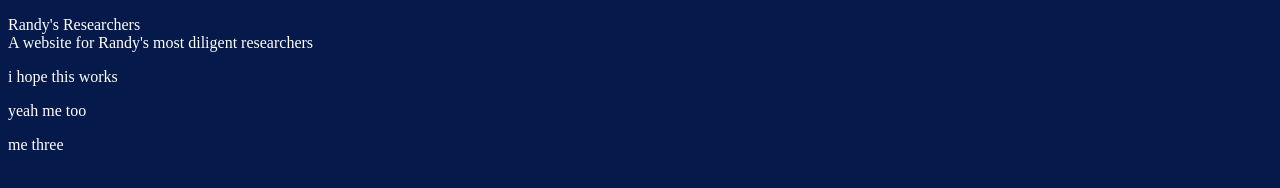
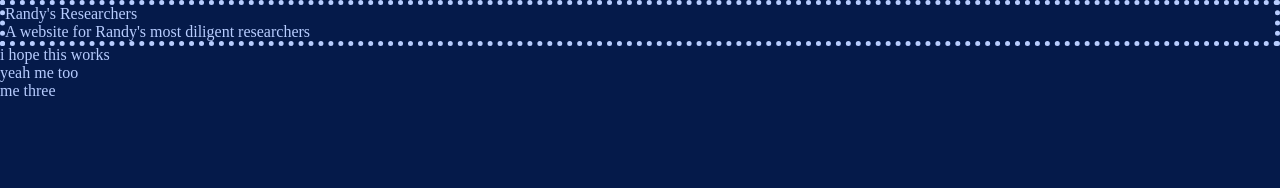
Before and after one commit to longoria1493/randys-researchers, a plain HTML site: page index.html in a window 1280 px wide. Drawn offline with Linux system fonts and the light colour scheme.

Commit message:
Update style.css

```diff
--- a/style.css
+++ b/style.css
@@ -1,4 +1,13 @@
+* {
+  margin: 0;
+}
+
 body {
   background-color: #051A4A;
-  color: #FFFFFF;
+  color: #B8CDFF;
 }
+
+header {
+  border-style: dotted;
+  border-width: 5px;
+}
```
